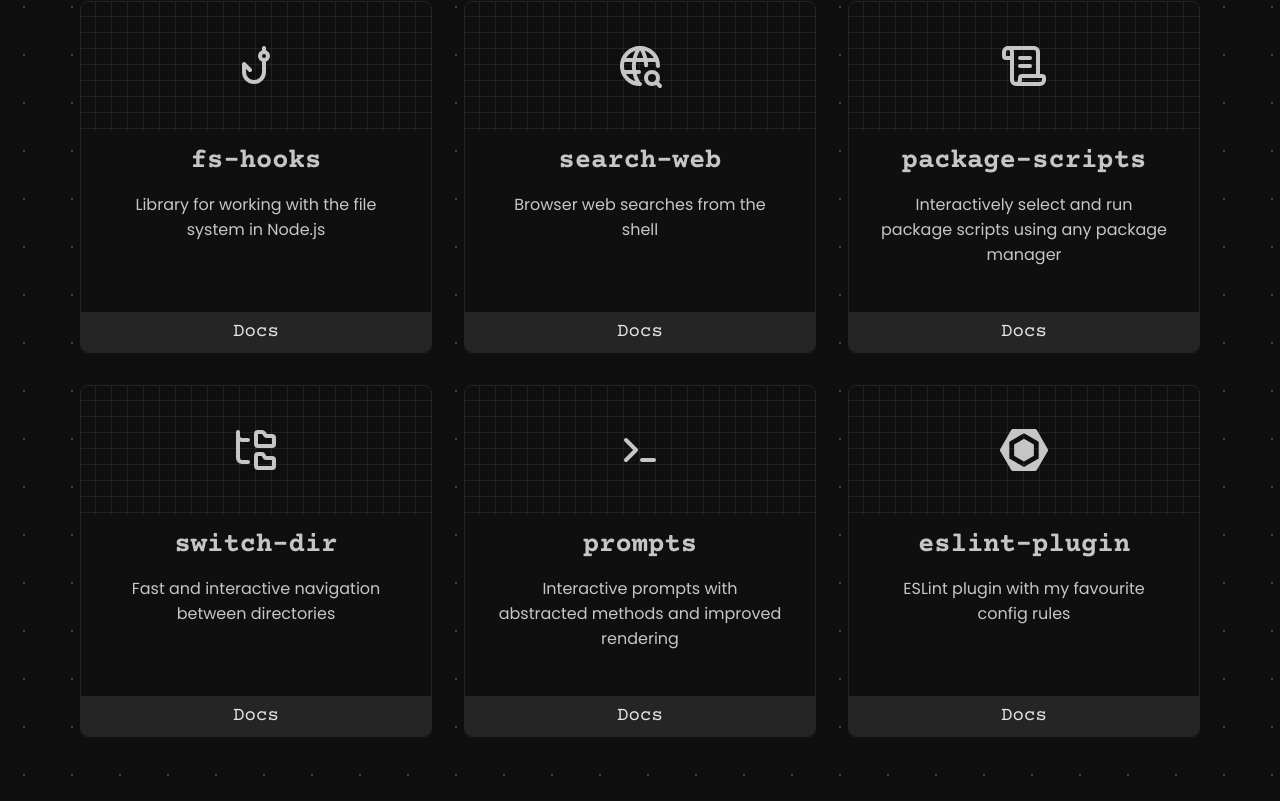
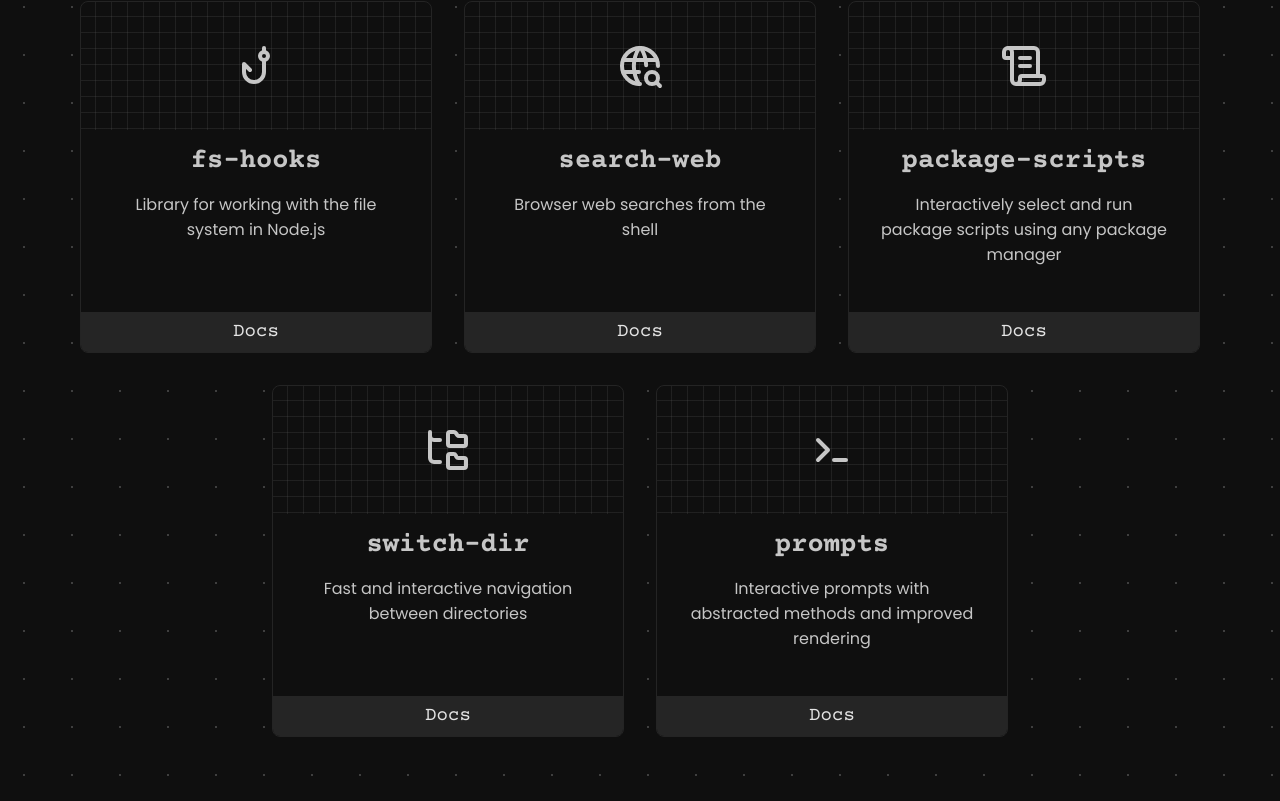
Before and after one commit to LexBorisoff/borisoff.dev, a React (Vite) app: page / in a window 1280 px wide. Shown: the part 1671-2472 px from the top of the page. Built offline with nearby package versions, Linux system fonts and the light colour scheme.

Commit message:
chore(projects): removed eslint plugin from projects list

```diff
--- a/src/layout/projects/projects-data.ts
+++ b/src/layout/projects/projects-data.ts
@@ -47,10 +47,4 @@
     description:
       'Interactive prompts with abstracted methods and improved rendering',
   },
-  {
-    name: 'eslint-plugin',
-    Icon: SiEslint,
-    url: getUrl('eslint-plugin'),
-    description: 'ESLint plugin with my favourite config rules',
-  },
 ];
```
